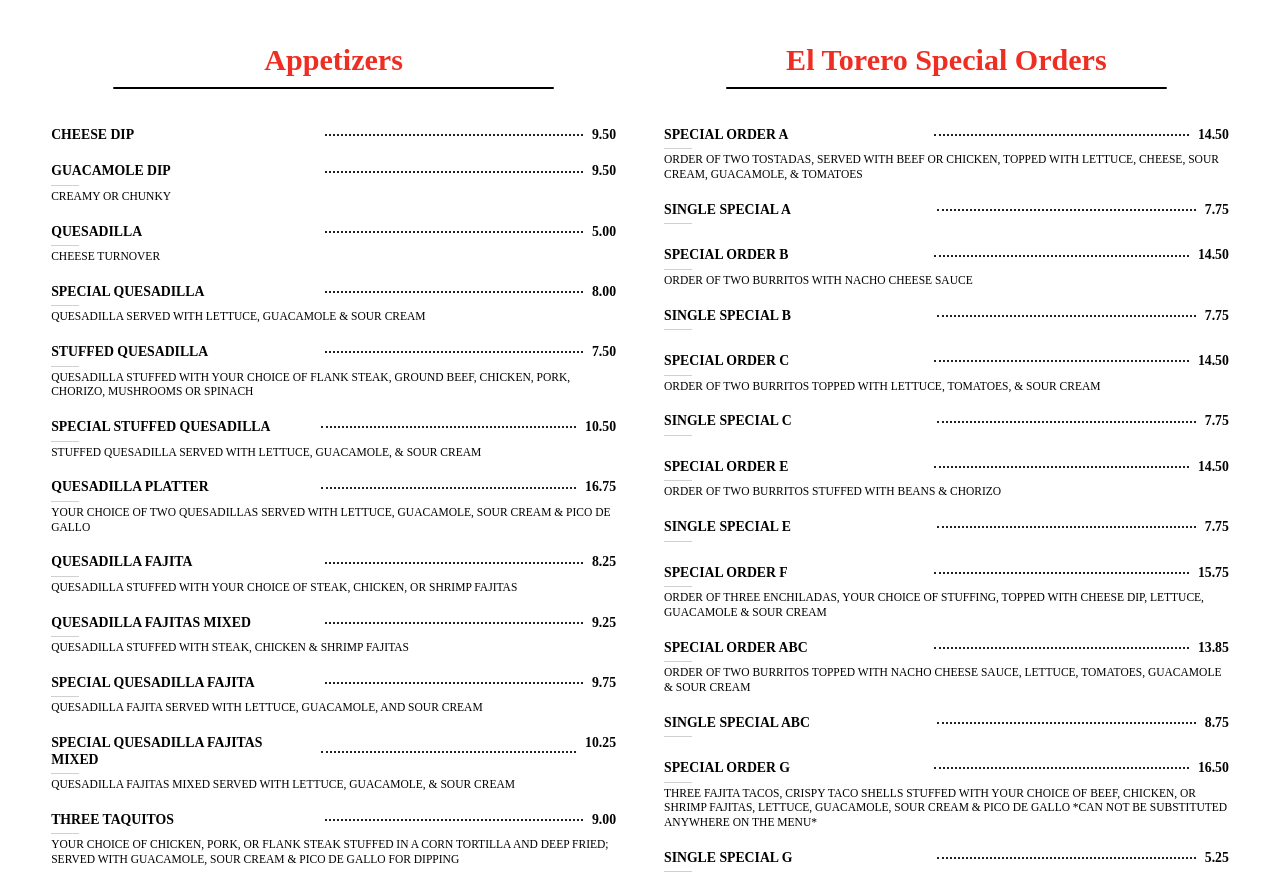
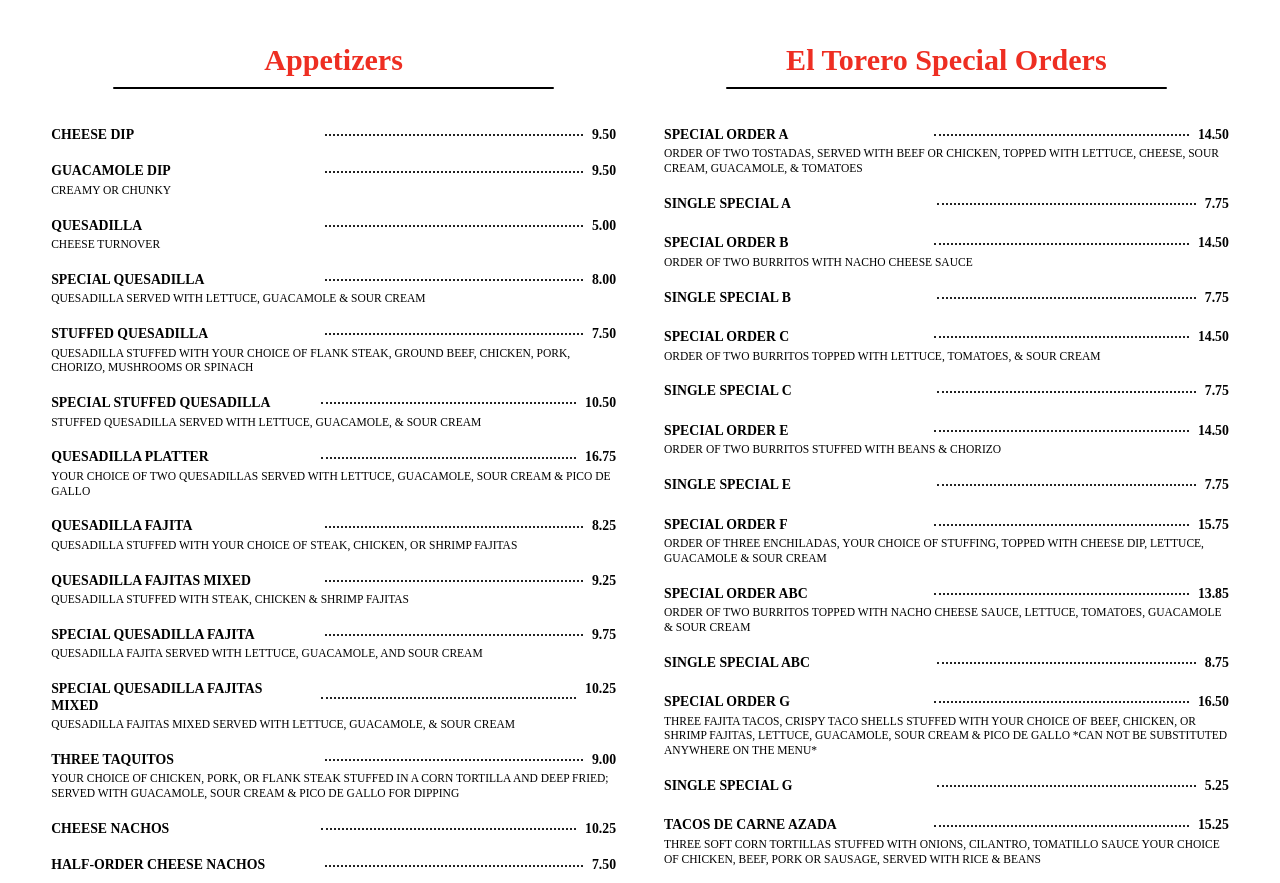
Before and after one commit to magmar01/ElToreroSite, a website: page index.html in a window 1280 px wide. Shown: the part 713-1596 px from the top of the page. Drawn offline with nearby package versions, Linux system fonts and the light colour scheme; a web font is replaced by a local one.

Commit message:
Remove unwanted description separators

```diff
--- a/style.css
+++ b/style.css
@@ -24,13 +24,3 @@
   font-weight: 700 !important;
   font-size: 1.04em !important;
 }
-
-/* Give descriptions a subtle visual break from the item name without adding heavy lines or excess spacing. */
-.desc::before {
-  content: "" !important;
-  display: block !important;
-  width: 28px !important;
-  height: 1px !important;
-  margin: 2px 0 3px !important;
-  background: #d0d0d0 !important;
-}
```
